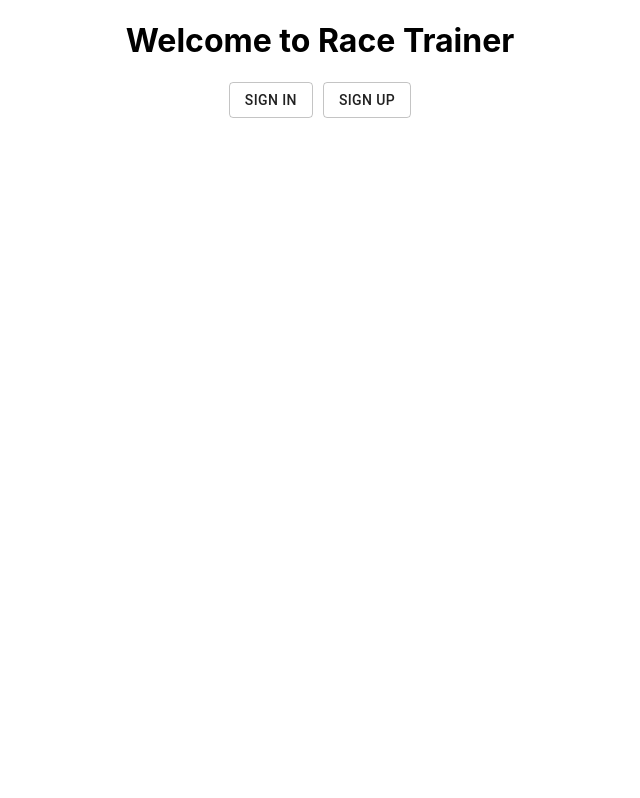
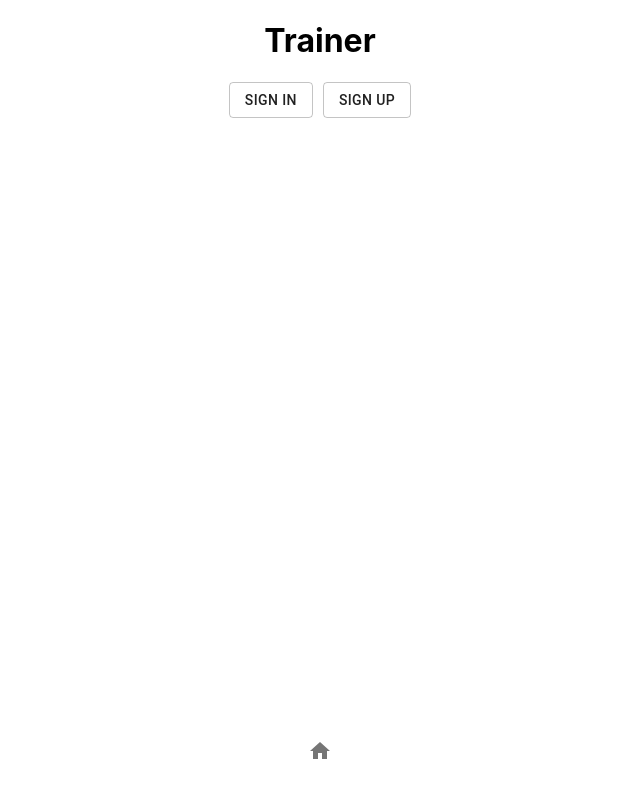
Before and after one commit to brdlysmth/marathon-admin, a React (Create React App) app: page / in a window 1280 px wide. Shown: the whole page, without its empty margins (320-960 px from the left). Built offline with nearby package versions, Linux system fonts and the light colour scheme.

Commit message:
adding the home button

```diff
--- a/package.json
+++ b/package.json
@@ -6,6 +6,7 @@
     "@apollo/client": "^3.2.1",
     "@apollo/react-common": "^3.1.4",
     "@material-ui/core": "^4.11.0",
+    "@material-ui/icons": "^4.9.1",
     "@reach/router": "^1.3.4",
     "@testing-library/jest-dom": "^4.2.4",
     "@testing-library/react": "^9.3.2",
--- a/src/components/ChoosePlan.tsx
+++ b/src/components/ChoosePlan.tsx
@@ -12,6 +12,9 @@ import MenuItem from '@material-ui/core/MenuItem';
 import Input from '@material-ui/core/Input';
 import FormControl from '@material-ui/core/FormControl';
 import InputLabel from '@material-ui/core/InputLabel';
+import HomeIcon from '@material-ui/icons/Home';
+import IconButton from '@material-ui/core/IconButton';
+
 
 const ADD_SUBSCRIPTION = gql`
         mutation addSubscription($input: AddSubscriptionInput!) {
@@ -107,6 +110,13 @@ const ChoosePlan: React.FC = () => {
                     Start
                 </Button>
             </div>
+            <div style={{ position: 'fixed', bottom: 25, width: '100%'}}>
+                <Link to='/'>
+                    <IconButton>
+                        <HomeIcon />
+                    </IconButton>
+                </Link>
+            </div>
         </>
     )
 }
--- a/src/components/Landing.tsx
+++ b/src/components/Landing.tsx
@@ -3,13 +3,15 @@ import { Link } from '@reach/router';
 
 // Material UI
 import Button from '@material-ui/core/Button';
+import IconButton from '@material-ui/core/IconButton';
+import HomeIcon from '@material-ui/icons/Home';
 
 const Landing: React.FC = () => {
     return (
         <>
             <div style={{display: 'flex',  justifyContent:'center', alignItems:'center' }}>
                 <div>
-                    <h1> Welcome to Race Trainer </h1>
+                    <h1> Trainer </h1>
                 </div>
             </div>
             <div style={{display: 'flex',  justifyContent:'center', alignItems:'center'}}>
@@ -23,6 +25,11 @@ const Landing: React.FC = () => {
                     Sign Up
                 </Button>
             </div>
+            <div style={{ position: 'fixed', bottom: 25, width: '100%'}}>
+                <IconButton>
+                    <HomeIcon />
+                </IconButton>
+            </div>
         </>
     )
 }
```
Also changed, not shown: 1 other file (tests, documents, lock files or other folders).
